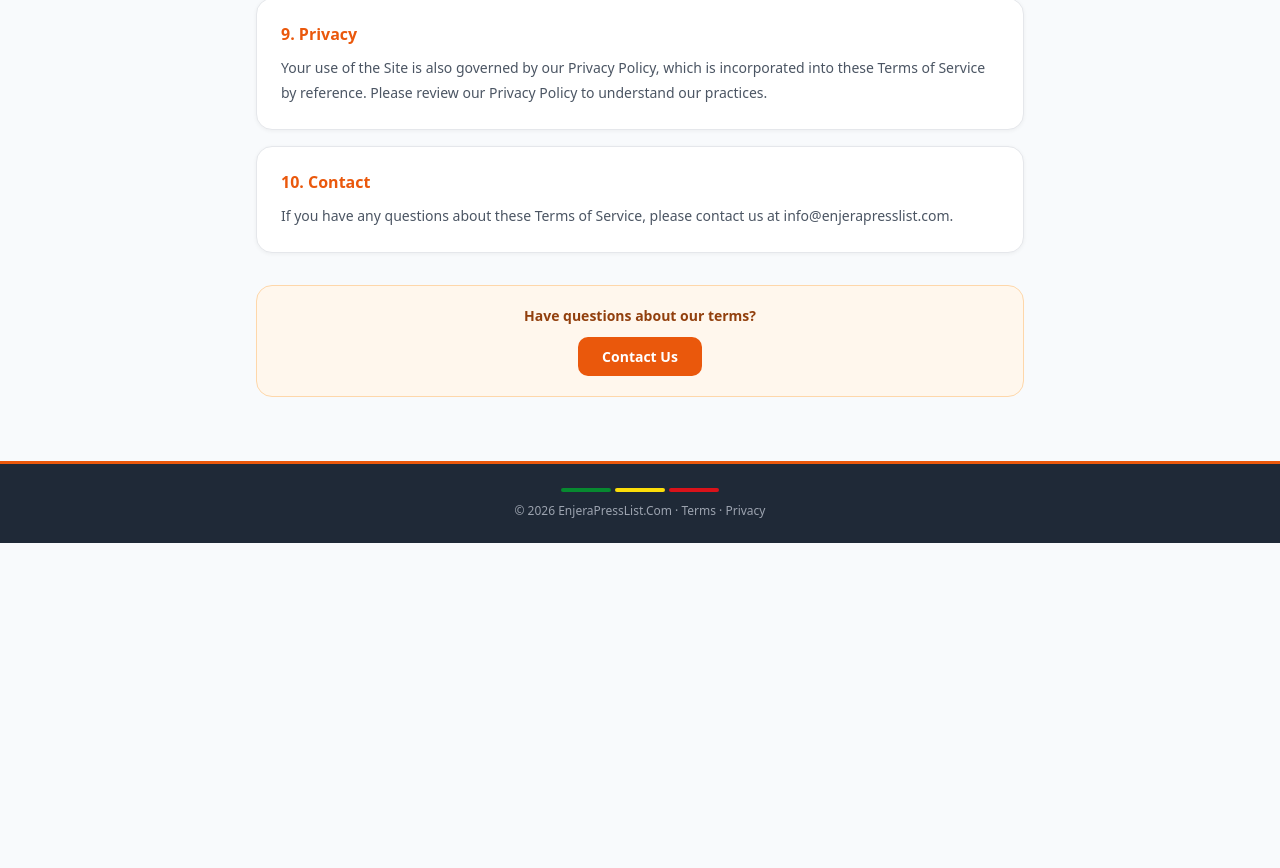
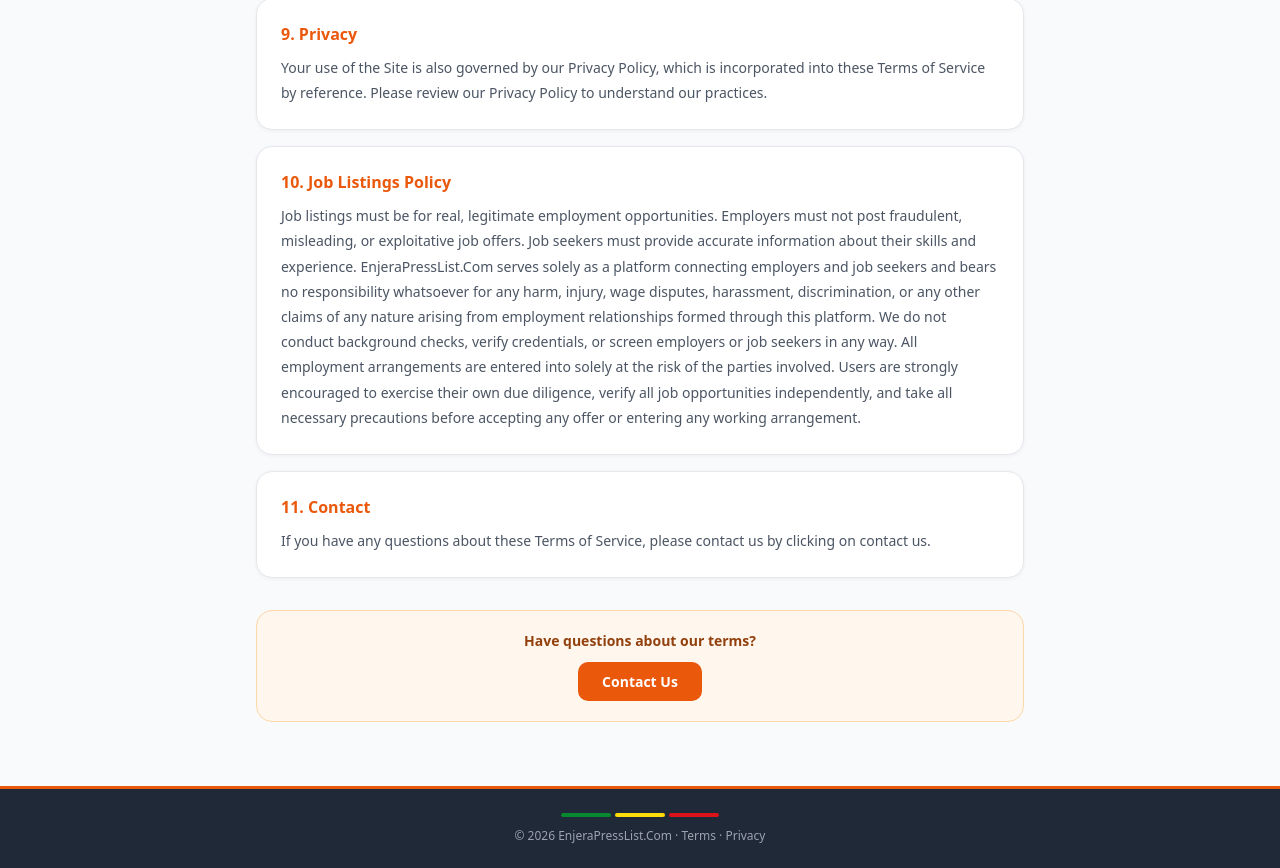
Before and after one commit to Sunday-2014/nestlist-, a Next.js app: page /terms in a window 1280 px wide. Shown: the part 1769-2637 px from the top of the page. Before the commit the page ends 2312 px from the top, so only its background shows below. Built offline with nearby package versions, Linux system fonts and the light colour scheme.

Commit message:
Update job listings policy with liability disclaimer

```diff
--- a/app/terms/page.js
+++ b/app/terms/page.js
@@ -70,8 +70,12 @@ export default function Terms() {
             content: 'Your use of the Site is also governed by our Privacy Policy, which is incorporated into these Terms of Service by reference. Please review our Privacy Policy to understand our practices.'
           },
           {
-            title: '10. Contact',
-            content: 'If you have any questions about these Terms of Service, please contact us at info@enjerapresslist.com.'
+            title: '10. Job Listings Policy',
+            content: 'Job listings must be for real, legitimate employment opportunities. Employers must not post fraudulent, misleading, or exploitative job offers. Job seekers must provide accurate information about their skills and experience. EnjeraPressList.Com serves solely as a platform connecting employers and job seekers and bears no responsibility whatsoever for any harm, injury, wage disputes, harassment, discrimination, or any other claims of any nature arising from employment relationships formed through this platform. We do not conduct background checks, verify credentials, or screen employers or job seekers in any way. All employment arrangements are entered into solely at the risk of the parties involved. Users are strongly encouraged to exercise their own due diligence, verify all job opportunities independently, and take all necessary precautions before accepting any offer or entering any working arrangement.'
+          },
+          {
+            title: '11. Contact',
+            content: 'If you have any questions about these Terms of Service, please contact us by clicking on contact us.'
           },
         ].map((section, i) => (
           <div key={i} style={{background:'#ffffff', borderRadius:'16px', padding:'24px', border:'1px solid #e5e7eb', marginBottom:'16px', boxShadow:'0 1px 4px rgba(0,0,0,0.05)'}}>
```
